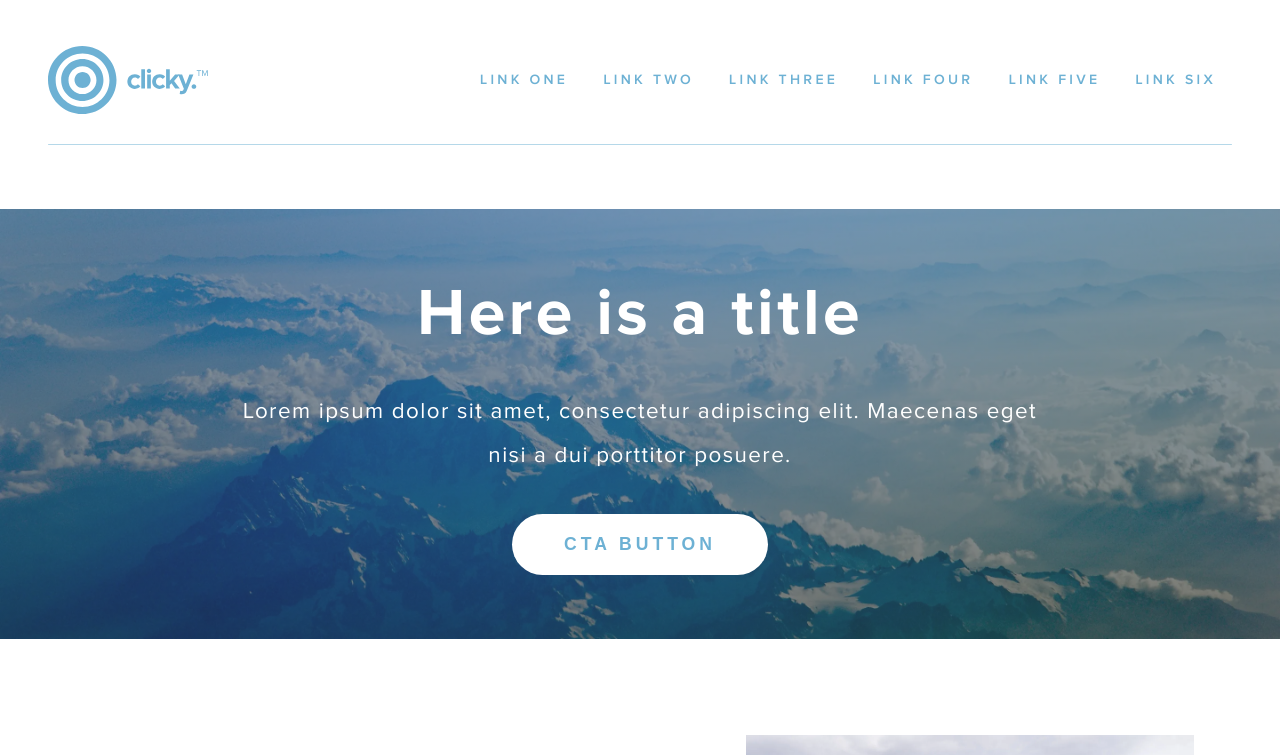
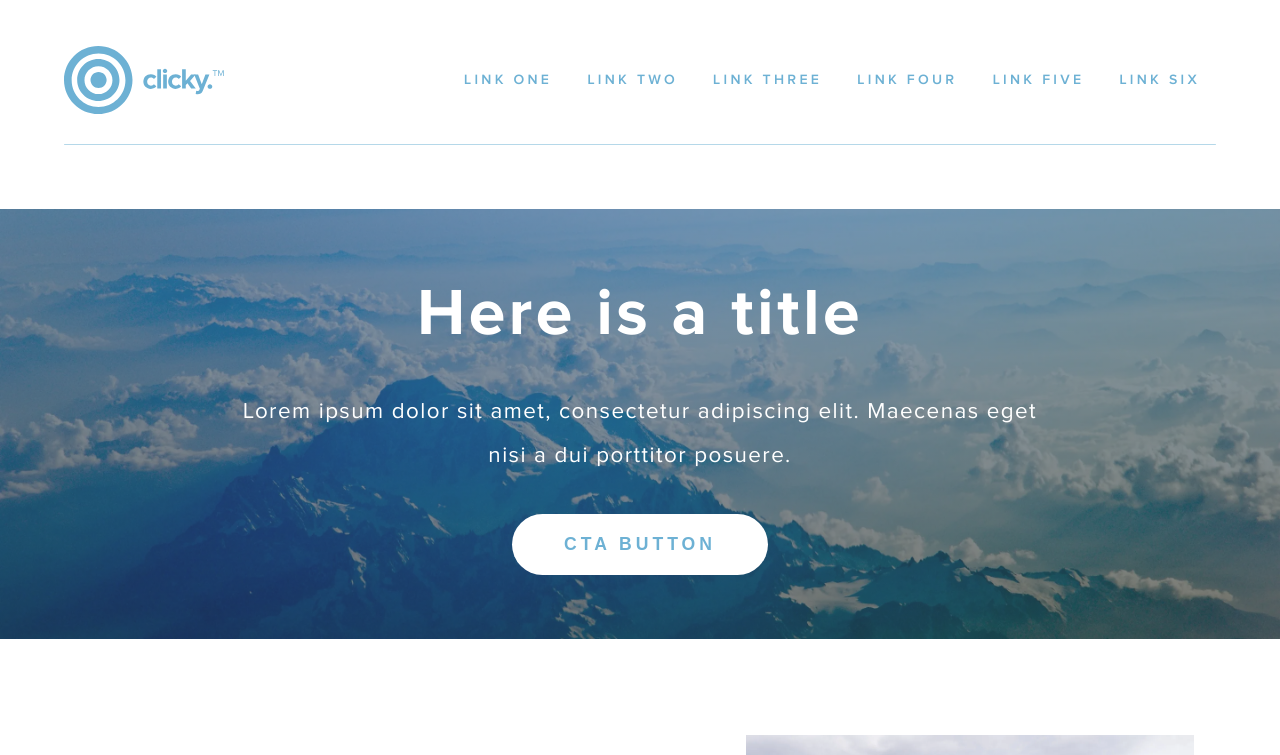
Before and after one commit to Dawid-Klos/clicky-dev-test, a Next.js app: page / in a window 1280 px wide. Shown: the top 755 px of the page. Built offline with nearby package versions, Linux system fonts and the light colour scheme.

Commit message:
style: add more padding on large mobile screens

```diff
--- a/src/styles/mixins/_paddings.scss
+++ b/src/styles/mixins/_paddings.scss
@@ -1,22 +1,30 @@
 @mixin page_padding {
   padding: 0 1rem;
 
+  @include screen_md {
+    padding: 0 2rem;
+  }
+
   @include screen_lg {
     min-height: 100%;
-    padding: 2rem 3rem 0 3rem;
+    padding: 2rem 4rem 0 4rem;
   }
 
   @include screen_xl {
-    padding: 3rem 4rem 0 4rem;
+    padding: 3rem 6rem 0 6rem;
   }
 
   @include screen_xxl {
-    padding: 3rem 5rem 0 5rem;
+    padding: 3rem 8rem 0 8rem;
   }
 }
 
 @mixin section_padding {
   padding: 2rem 1rem;
+
+  @include screen_md {
+    padding: 2rem 2rem;
+  }
 
   @include screen_lg {
     padding: 4rem 3rem;
```
